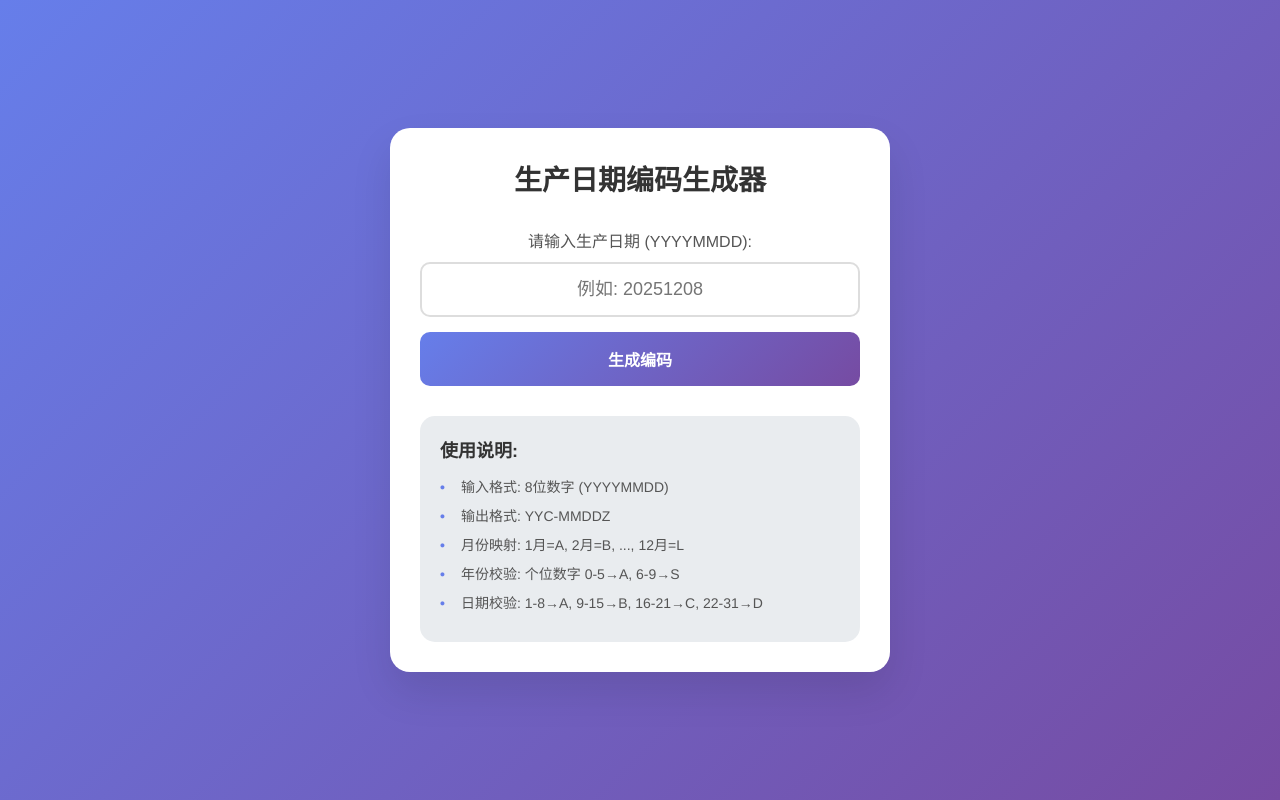
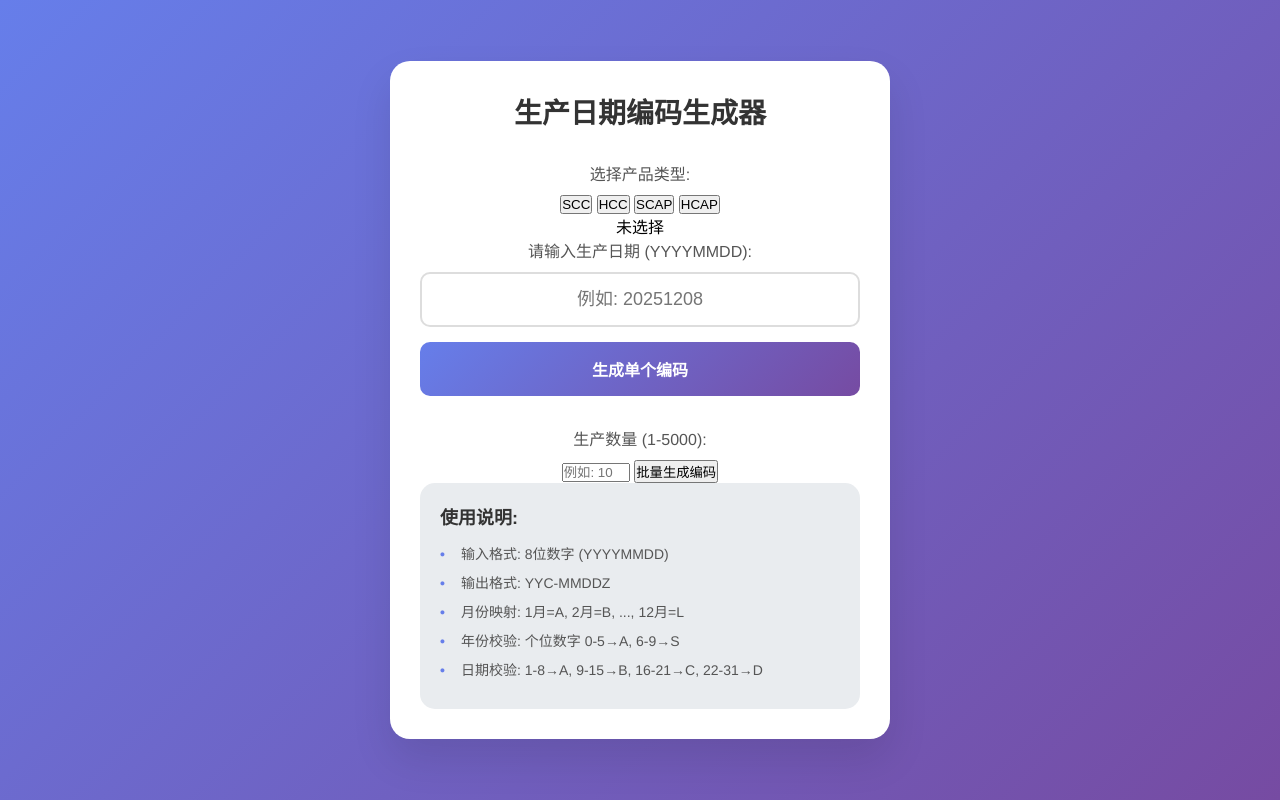
Before and after one commit to Black-YangYang/Date, a plain HTML site: page index.html in a window 1280 px wide. Drawn offline with Linux system fonts and the light colour scheme.

Commit message:
Update index.html
更换

```diff
--- a/index.html
+++ b/index.html
@@ -9,16 +9,41 @@
 <body>
     <div class="container">
         <h1>生产日期编码生成器</h1>
+
+        <div class="product-type-section">
+            <label>选择产品类型:</label>
+            <div class="product-buttons">
+                <button class="product-btn" data-type="SCC">SCC</button>
+                <button class="product-btn" data-type="HCC">HCC</button>
+                <button class="product-btn" data-type="SCAP">SCAP</button>
+                <button class="product-btn" data-type="HCAP">HCAP</button>
+            </div>
+            <div class="selected-product" id="selectedProduct">未选择</div>
+        </div>
+
         <div class="input-section">
             <label for="dateInput">请输入生产日期 (YYYYMMDD):</label>
             <input type="text" id="dateInput" placeholder="例如: 20251208" maxlength="8">
-            <button id="generateBtn">生成编码</button>
+            <button id="generateBtn">生成单个编码</button>
+        </div>
+
+        <div class="batch-section">
+            <label for="quantityInput">生产数量 (1-5000):</label>
+            <input type="number" id="quantityInput" placeholder="例如: 1000" min="1" max="5000">
+            <button id="batchGenerateBtn">批量生成编码</button>
         </div>
 
         <div class="result-section" id="resultSection" style="display: none;">
             <h2>生成的编码:</h2>
             <div class="output" id="output"></div>
             <button id="copyBtn">复制编码</button>
+            <button id="downloadBtn" style="display: none;">下载批量编码</button>
+        </div>
+
+        <div class="batch-result-section" id="batchResultSection" style="display: none;">
+            <h2>批量生成结果:</h2>
+            <div class="batch-output" id="batchOutput"></div>
+            <button id="downloadBatchBtn">下载批量编码表格</button>
         </div>
 
         <div class="error-section" id="errorSection" style="display: none;">
```
